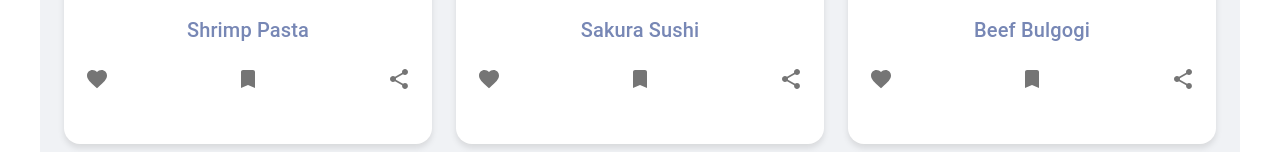
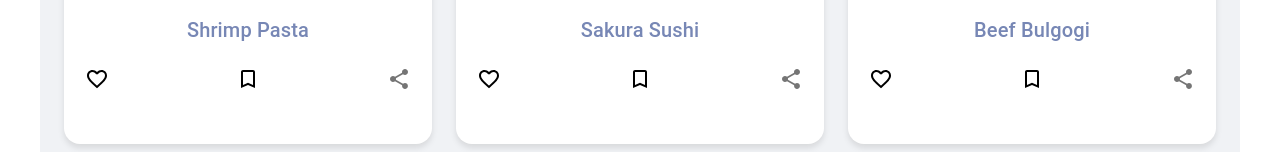
Before and after one commit to khgaled/flavor-haven, a React (Vite) app: page /main_explore in a window 1280 px wide. Shown: the part 630-782 px from the top of the page. Built offline with nearby package versions, Linux system fonts and the light colour scheme; sample sign-in values are in the browser's storage.

Commit message:
likes and save remains same

```diff
--- a/src/pages/Explores/Main_Exp.jsx
+++ b/src/pages/Explores/Main_Exp.jsx
@@ -9,7 +9,9 @@ import {
 import { styled } from "@mui/material/styles";
 import {
   Favorite as LikeIcon,
+  FavoriteBorder as LikeOutlineIcon,
   Bookmark as SaveIcon,
+  BookmarkBorder as SaveOutlineIcon,
   Share as ShareIcon,
   ArrowBackIos as LeftIcon,
   ArrowForwardIos as RightIcon
@@ -25,6 +27,7 @@ import chicken from "../../assets/chicken.png";
 import adobo from "../../assets/Adobo-Chicken.jpg";
 import boba from "../../assets/boba1.jpg";
 import yakiUdon from "../../assets/Yaki-Udon.jpg";
+
 const MainContainer = styled(Container)(({ theme }) => ({
   padding: theme.spacing(2),
   backgroundColor: "#f0f2f5",
@@ -112,27 +115,104 @@ const ActionIcons = styled(Box)({
   marginTop: 16,
 });
 
+// Styled like button with color change when active
+const LikeButton = styled(IconButton)(({ theme, isactive }) => ({
+  color: isactive === 'true' ? '#f44336' : 'inherit',
+  transition: 'color 0.3s ease',
+  '&:hover': {
+    backgroundColor: 'rgba(0, 0, 0, 0.04)',
+  },
+}));
+
+// Styled save button with yellow color when active
+const SaveButton = styled(IconButton)(({ theme, isactive }) => ({
+  color: isactive === 'true' ? '#FFD700' : 'inherit', // Gold/yellow color
+  transition: 'color 0.3s ease',
+  '&:hover': {
+    backgroundColor: 'rgba(0, 0, 0, 0.04)',
+  },
+}));
+
 export const Main_Explore = () => {
   const { sharePost, ShareSnackbar } = useShare();
   const navigate = useNavigate();
   const [currentFeaturedIndex, setCurrentFeaturedIndex] = useState(0);
 
+  // State to track liked and saved posts
+  const [likedPosts, setLikedPosts] = useState({});
+  const [savedPosts, setSavedPosts] = useState({});
+
   const featuredRestaurants = [
     {
+      id: 'featured1',
       image: garden,
       title: 'FEATURED RESTAURANT',
       navigateTo: '/restaurant_post'
     },
     {
+      id: 'featured2',
       image: boba,
       title: 'TRENDING RIGHT NOW!',
       navigateTo: '/restaurant_post6'
     },
     {
+      id: 'featured3',
       image: yakiUdon,
       title: 'AS SEEN ON TIKTOK!',
       navigateTo: '/recipe_post3'
     }
+  ];
+
+  // All posts with unique IDs
+  const allPosts = [
+    {
+      id: 'post1',
+      image: shrimpPasta,
+      title: "Shrimp Pasta",
+      path: "/recipe_post",
+      isRestaurant: false
+    },
+    {
+      id: 'post2',
+      image: jap,
+      title: "Sakura Sushi",
+      path: "/restaurant_post2",
+      isRestaurant: true
+    },
+    {
+      id: 'post3',
+      image: bul,
+      title: "Beef Bulgogi",
+      path: "/recipe_post2",
+      isRestaurant: false
+    },
+    {
+      id: 'post4',
+      image: mex,
+      title: "San Miguel",
+      path: "/restaurant_post4",
+      isRestaurant: true
+    },
+    {
+      id: 'post5',
+      image: chicken,
+      title: "Chicken Tikka Masala",
+      path: "/recipe_post1",
+      isRestaurant: false
+    },
+    {
+      id: 'post6',
+      image: adobo,
+      title: "Adobo Chicken",
+      path: "/recipe_post4",
+      isRestaurant: false
+    }
+  ];
+
+  // Group posts into rows
+  const postRows = [
+    allPosts.slice(0, 3),
+    allPosts.slice(3, 6)
   ];
 
   const handleNextFeatured = () => {
@@ -152,42 +232,23 @@ export const Main_Explore = () => {
     return () => clearInterval(interval);
   }, []);
 
-  const postRows = [
-    [
-      {
-        image: shrimpPasta,
-        title: "Shrimp Pasta",
-        onClick: () => navigate("/recipe_post"),
-      },
-      {
-        image: jap,
-        title: "Sakura Sushi",
-        onClick: () => navigate("/restaurant_post2"),
-      },
-      {
-        image: bul,
-        title: "Beef Bulgogi",
-        onClick: () => navigate("/recipe_post2"),
-      },
-    ],
-    [
-      {
-        image: mex,
-        title: "San Miguel",
-        onClick: () => navigate("/restaurant_post4"),
-      },
-      {
-        image: chicken,
-        title: "Chicken Tikka Masala",
-        onClick: () => navigate("/recipe_post1"),
-      },
-      {
-        image: adobo,
-        title: "Adobo Chicken",
-        onClick: () => navigate("/recipe_post4"),
-      },
-    ],
-  ];
+  // Handle like button click
+  const handleLikeClick = (id, e) => {
+    e.stopPropagation();
+    setLikedPosts(prev => ({
+      ...prev,
+      [id]: !prev[id]
+    }));
+  };
+
+  // Handle save button click
+  const handleSaveClick = (id, e) => {
+    e.stopPropagation();
+    setSavedPosts(prev => ({
+      ...prev,
+      [id]: !prev[id]
+    }));
+  };
 
   // Updated to handle clicks on the featured section while preserving carousel navigation
   const handleFeaturedClick = (navigateTo, event) => {
@@ -198,8 +259,6 @@ export const Main_Explore = () => {
   };
 
   const renderFeaturedRecipeRestaurant = () => {
-    //const currentFeatured = featuredRestaurants[currentFeaturedIndex];
-
     return (
       <FeaturedSection>
         <CarouselWrapper
@@ -268,9 +327,9 @@ export const Main_Explore = () => {
         },
       }}
     >
-      {posts.map((post, index) => (
-        <Grid item xs={4} key={index}>
-          <PostCard onClick={post.onClick}>
+      {posts.map((post) => (
+        <Grid item xs={4} key={post.id}>
+          <PostCard onClick={() => navigate(post.path)}>
             <PostImage
               src={post.image}
               alt={post.title}
@@ -284,17 +343,31 @@ export const Main_Explore = () => {
               {post.title}
             </Typography>
             <ActionIcons>
-              <IconButton size="small">
-                <LikeIcon />
-              </IconButton>
-              <IconButton size="small">
-                <SaveIcon />
-              </IconButton>
-              <IconButton size="small"
+              <LikeButton
+                size="small"
+                isactive={likedPosts[post.id]?.toString() || 'false'}
+                onClick={(e) => handleLikeClick(post.id, e)}
+                aria-label={likedPosts[post.id] ? "Unlike" : "Like"}
+              >
+                {likedPosts[post.id] ? <LikeIcon /> : <LikeOutlineIcon />}
+              </LikeButton>
+
+              <SaveButton
+                size="small"
+                isactive={savedPosts[post.id]?.toString() || 'false'}
+                onClick={(e) => handleSaveClick(post.id, e)}
+                aria-label={savedPosts[post.id] ? "Unsave" : "Save"}
+              >
+                {savedPosts[post.id] ? <SaveIcon /> : <SaveOutlineIcon />}
+              </SaveButton>
+
+              <IconButton
+                size="small"
                 onClick={(e) => {
                   e.stopPropagation();
-                  sharePost(post.postId, post.isRestaurant);
-                }}>
+                  sharePost(post.id, post.isRestaurant);
+                }}
+              >
                 <ShareIcon />
               </IconButton>
             </ActionIcons>
--- a/src/pages/Explores/Recipes_Exp.jsx
+++ b/src/pages/Explores/Recipes_Exp.jsx
@@ -1,4 +1,4 @@
-//import { useState } from "react";
+import { useState } from "react";
 import {
   Container,
   Typography,
@@ -9,7 +9,9 @@ import {
 import { styled } from '@mui/material/styles';
 import {
   Favorite as LikeIcon,
+  FavoriteBorder as LikeOutlineIcon,
   Bookmark as SaveIcon,
+  BookmarkBorder as SaveOutlineIcon,
   Share as ShareIcon
 } from '@mui/icons-material';
 import { useNavigate } from 'react-router-dom';
@@ -58,46 +60,101 @@ const ActionIcons = styled(Box)({
   marginTop: 16,
 });
 
+// Styled like button with color change when active
+const LikeButton = styled(IconButton)(({ theme, isactive }) => ({
+  color: isactive === 'true' ? '#f44336' : 'inherit',
+  transition: 'color 0.3s ease',
+  '&:hover': {
+    backgroundColor: 'rgba(0, 0, 0, 0.04)',
+  },
+}));
+
+// Styled save button with yellow color when active
+const SaveButton = styled(IconButton)(({ theme, isactive }) => ({
+  color: isactive === 'true' ? '#FFD700' : 'inherit', // Gold/yellow color
+  transition: 'color 0.3s ease',
+  '&:hover': {
+    backgroundColor: 'rgba(0, 0, 0, 0.04)',
+  },
+}));
+
 export const Recipes_Explore = () => {
   const { sharePost, ShareSnackbar } = useShare();
   const navigate = useNavigate();
 
-  const postRows = [
-    [
+  // State to track liked and saved posts
+  const [likedPosts, setLikedPosts] = useState({});
+  const [savedPosts, setSavedPosts] = useState({});
+
+  // All recipes with unique IDs
+  const allRecipes = [
     {
+      id: 'recipe1',
       image: chicken,
       title: "Chicken Tikka Masala",
-        onClick: () => navigate('/recipe_post1')
+      path: '/recipe_post1',
+      isRestaurant: false
     },
     {
+      id: 'recipe2',
       image: shrimpPasta,
       title: "Shrimp Pasta",
-        onClick: () => navigate('/recipe_post')
+      path: '/recipe_post',
+      isRestaurant: false
     },
     {
+      id: 'recipe3',
       image: bul,
       title: "Beef Bulgogi",
-        onClick: () => navigate('/recipe_post2')
-      }
-    ],
-    [
+      path: '/recipe_post2',
+      isRestaurant: false
+    },
     {
+      id: 'recipe4',
       image: yakiUdon,
       title: "Yaki Udon",
-        onClick: () => navigate('/recipe_post3')
+      path: '/recipe_post3',
+      isRestaurant: false
     },
     {
+      id: 'recipe5',
       image: adobo,
       title: "Adobo Chicken",
-        onClick: () => navigate('/recipe_post4')
+      path: '/recipe_post4',
+      isRestaurant: false
     },
     {
+      id: 'recipe6',
       image: ques,
       title: "Chicken Quesadilla",
-        onClick: () => navigate('/recipe_post5')
+      path: '/recipe_post5',
+      isRestaurant: false
     }
-    ]
   ];
+
+  // Group recipes into rows
+  const postRows = [
+    allRecipes.slice(0, 3),
+    allRecipes.slice(3, 6)
+  ];
+
+  // Handle like button click
+  const handleLikeClick = (id, e) => {
+    e.stopPropagation();
+    setLikedPosts(prev => ({
+      ...prev,
+      [id]: !prev[id]
+    }));
+  };
+
+  // Handle save button click
+  const handleSaveClick = (id, e) => {
+    e.stopPropagation();
+    setSavedPosts(prev => ({
+      ...prev,
+      [id]: !prev[id]
+    }));
+  };
 
   const renderPostRow = (posts, rowIndex) => (
     <Grid container spacing={3} key={rowIndex} sx={{
@@ -106,9 +163,9 @@ export const Recipes_Explore = () => {
         marginBottom: 3
       }
     }}>
-      {posts.map((post, index) => (
-        <Grid item xs={4} key={index}>
-          <PostCard onClick={post.onClick}>
+      {posts.map((post) => (
+        <Grid item xs={4} key={post.id}>
+          <PostCard onClick={() => navigate(post.path)}>
             <PostImage
               src={post.image}
               alt={post.title}
@@ -122,22 +179,24 @@ export const Recipes_Explore = () => {
               {post.title}
             </Typography>
             <ActionIcons>
-              <IconButton
+              <LikeButton
                 size="small"
-                onClick={(e) => {
-                  e.stopPropagation();
-                }}
+                isactive={likedPosts[post.id]?.toString() || 'false'}
+                onClick={(e) => handleLikeClick(post.id, e)}
+                aria-label={likedPosts[post.id] ? "Unlike" : "Like"}
               >
-                <LikeIcon />
-              </IconButton>
-              <IconButton
+                {likedPosts[post.id] ? <LikeIcon /> : <LikeOutlineIcon />}
+              </LikeButton>
+
+              <SaveButton
                 size="small"
-                onClick={(e) => {
-                  e.stopPropagation();
-                }}
+                isactive={savedPosts[post.id]?.toString() || 'false'}
+                onClick={(e) => handleSaveClick(post.id, e)}
+                aria-label={savedPosts[post.id] ? "Unsave" : "Save"}
               >
-                <SaveIcon />
-              </IconButton>
+                {savedPosts[post.id] ? <SaveIcon /> : <SaveOutlineIcon />}
+              </SaveButton>
+
               <IconButton
                 size="small"
                 onClick={(e) => {
--- a/src/pages/Explores/Restaurants_Exp.jsx
+++ b/src/pages/Explores/Restaurants_Exp.jsx
@@ -1,4 +1,4 @@
-//import { useState } from "react";
+import { useState } from "react";
 import {
   Container,
   Typography,
@@ -9,7 +9,9 @@ import {
 import { styled } from '@mui/material/styles';
 import {
   Favorite as LikeIcon,
+  FavoriteBorder as LikeOutlineIcon,
   Bookmark as SaveIcon,
+  BookmarkBorder as SaveOutlineIcon,
   Share as ShareIcon
 } from '@mui/icons-material';
 import { useNavigate } from 'react-router-dom';
@@ -58,46 +60,101 @@ const ActionIcons = styled(Box)({
   marginTop: 16,
 });
 
+// Styled like button with color change when active
+const LikeButton = styled(IconButton)(({ theme, isactive }) => ({
+  color: isactive === 'true' ? '#f44336' : 'inherit',
+  transition: 'color 0.3s ease',
+  '&:hover': {
+    backgroundColor: 'rgba(0, 0, 0, 0.04)',
+  },
+}));
+
+// Styled save button with yellow color when active
+const SaveButton = styled(IconButton)(({ theme, isactive }) => ({
+  color: isactive === 'true' ? '#FFD700' : 'inherit', // Gold/yellow color
+  transition: 'color 0.3s ease',
+  '&:hover': {
+    backgroundColor: 'rgba(0, 0, 0, 0.04)',
+  },
+}));
+
 export const Restaurants_Explore = () => {
   const { sharePost, ShareSnackbar } = useShare();
   const navigate = useNavigate();
 
-  const postRows = [
-    [
+  // State to track liked and saved posts
+  const [likedPosts, setLikedPosts] = useState({});
+  const [savedPosts, setSavedPosts] = useState({});
+
+  // Initial restaurant data
+  const restaurants = [
     {
+      id: 1,
       image: jap,
       title: "Sakura Sushi",
-        onClick: () => navigate('/restaurant_post2')
+      path: '/restaurant_post2',
+      isRestaurant: true
     },
     {
+      id: 2,
       image: garden,
       title: "Sichuan Garden",
-        onClick: () => navigate('/restaurant_post')
+      path: '/restaurant_post',
+      isRestaurant: true
     },
     {
+      id: 3,
       image: jewel,
       title: "Jewel of India",
-        onClick: () => navigate('/restaurant_post1')
-      }
-    ],
-    [
+      path: '/restaurant_post1',
+      isRestaurant: true
+    },
     {
+      id: 4,
       image: italy,
       title: "Little Italy",
-        onClick: () => navigate('/restaurant_post3')
+      path: '/restaurant_post3',
+      isRestaurant: true
     },
     {
+      id: 5,
       image: mex,
       title: "San Miguel",
-        onClick: () => navigate('/restaurant_post4')
+      path: '/restaurant_post4',
+      isRestaurant: true
     },
     {
+      id: 6,
       image: kor,
       title: "Seoul Kitchen",
-        onClick: () => navigate('/restaurant_post5')
+      path: '/restaurant_post5',
+      isRestaurant: true
     }
-    ]
   ];
+
+  // Group restaurants into rows of 3
+  const postRows = [
+    restaurants.slice(0, 3),
+    restaurants.slice(3, 6)
+  ];
+
+  // Handle like button click
+  const handleLikeClick = (id, e) => {
+    e.stopPropagation();
+    setLikedPosts(prev => ({
+      ...prev,
+      [id]: !prev[id]
+    }));
+  };
+
+  // Handle save button click
+  const handleSaveClick = (id, e) => {
+    e.stopPropagation();
+    setSavedPosts(prev => ({
+      ...prev,
+      [id]: !prev[id]
+    }));
+  };
 
   const renderPostRow = (posts, rowIndex) => (
     <Grid container spacing={3} key={rowIndex} sx={{
@@ -106,9 +163,9 @@ export const Restaurants_Explore = () => {
         marginBottom: 3
       }
     }}>
-      {posts.map((post, index) => (
-        <Grid item xs={4} key={index}>
-          <PostCard onClick={post.onClick}>
+      {posts.map((post) => (
+        <Grid item xs={4} key={post.id}>
+          <PostCard onClick={() => navigate(post.path)}>
             <PostImage
               src={post.image}
               alt={post.title}
@@ -122,22 +179,24 @@ export const Restaurants_Explore = () => {
               {post.title}
             </Typography>
             <ActionIcons>
-              <IconButton
+              <LikeButton
                 size="small"
-                onClick={(e) => {
-                  e.stopPropagation();
-                }}
+                isactive={likedPosts[post.id]?.toString() || 'false'}
+                onClick={(e) => handleLikeClick(post.id, e)}
+                aria-label={likedPosts[post.id] ? "Unlike" : "Like"}
               >
-                <LikeIcon />
-              </IconButton>
-              <IconButton
+                {likedPosts[post.id] ? <LikeIcon /> : <LikeOutlineIcon />}
+              </LikeButton>
+
+              <SaveButton
                 size="small"
-                onClick={(e) => {
-                  e.stopPropagation();
-                }}
+                isactive={savedPosts[post.id]?.toString() || 'false'}
+                onClick={(e) => handleSaveClick(post.id, e)}
+                aria-label={savedPosts[post.id] ? "Unsave" : "Save"}
               >
-                <SaveIcon />
-              </IconButton>
+                {savedPosts[post.id] ? <SaveIcon /> : <SaveOutlineIcon />}
+              </SaveButton>
+
               <IconButton
                 size="small"
                 onClick={(e) => {
--- a/src/pages/Restaurants/RestaurantPost6.jsx
+++ b/src/pages/Restaurants/RestaurantPost6.jsx
@@ -18,7 +18,7 @@ import ArrowBackIcon from '@mui/icons-material/ArrowBack';
 // Left panel styles
 const LeftPanel = styled(Box)({
     width: '33.33%',
-    backgroundColor: "#82A5D9", // Changed to purple color for boba tea
+    backgroundColor: "#82A5D9",
     padding: '32px 32px 80px 32px',
     display: 'flex',
     flexDirection: 'column',
```
Lines whose indentation alone changed are shown as unchanged.
